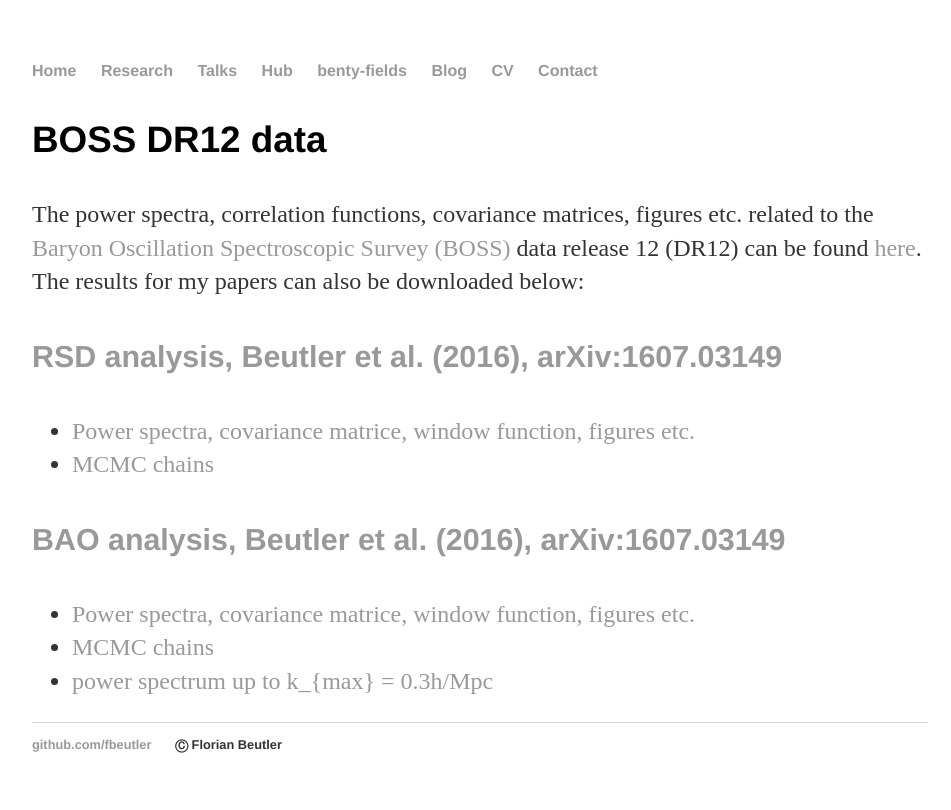
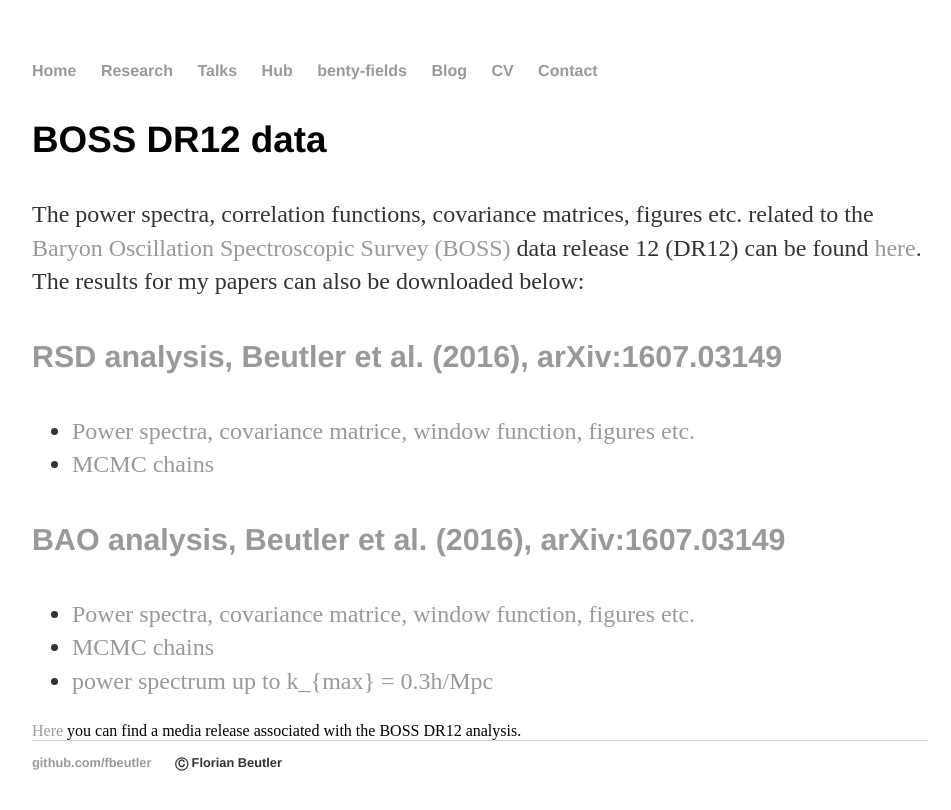
Before and after one commit to fbeutler/fbeutler.github.io, a Jekyll site: the page built from hub/hub.html, in a window 1280 px wide. Shown: the top 810 px of the page, without its empty margins (160-1111 px from the left). Built offline with Jekyll 4.4.1, drawn with Linux system fonts in a browser that asks for light colours.

Commit message:
Update hub.html

```diff
--- a/hub/hub.html
+++ b/hub/hub.html
@@ -39,4 +39,5 @@
         </li>
     </ul>
   </section>
+  <a href="https://phys.org/news/2016-07-biggest-galactic-dark-energy.html" target="_blank">Here</a> you can find a media release associated with the BOSS DR12 analysis.
 </div>
```
